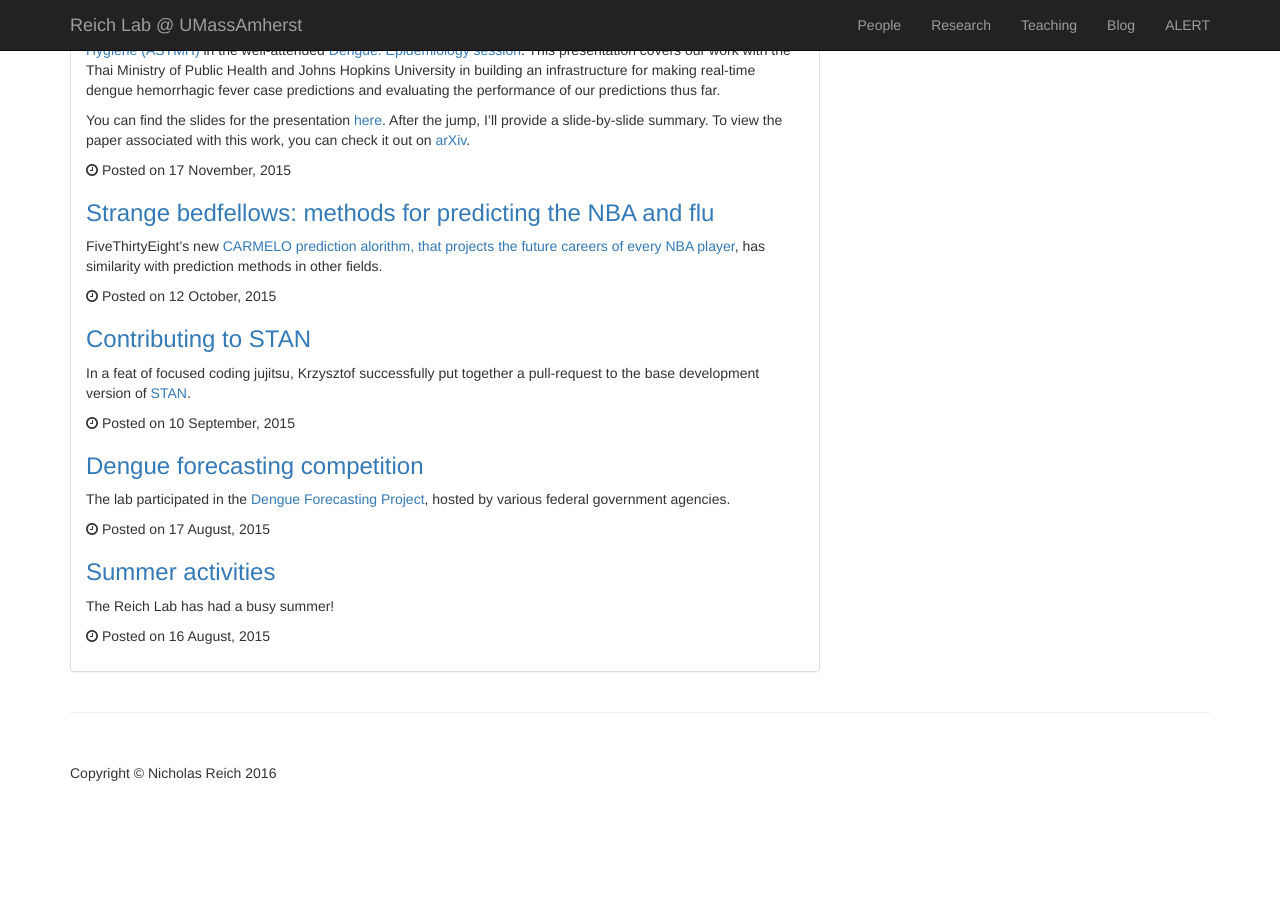
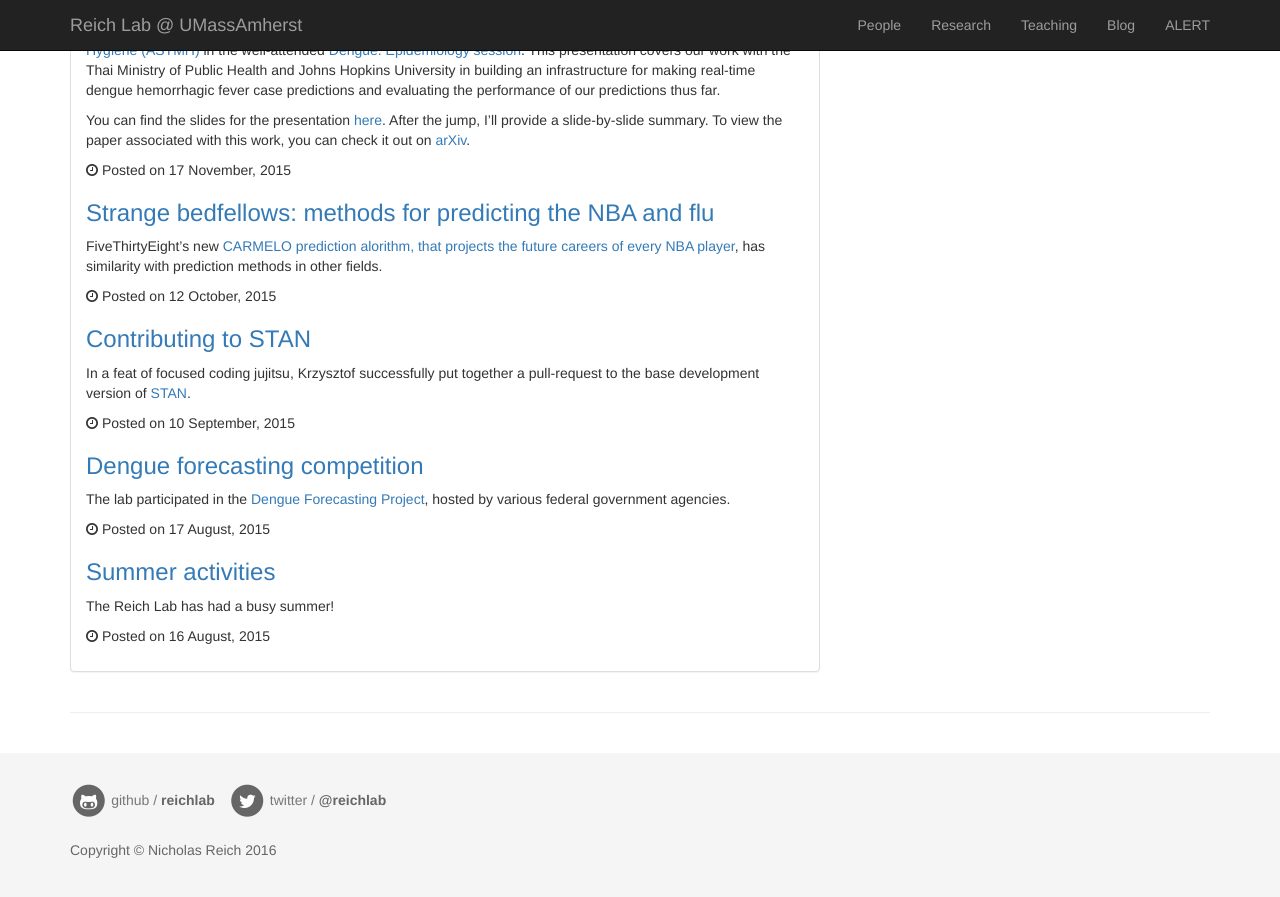
Before and after one commit to reichlab/reichlab.github.io, a Jekyll site: the page built from index.html, in a window 1280 px wide and 900 px high, scrolled down 3209 px. Shown: the top 897 px of the window. Built offline with Jekyll 4.4.1, drawn with Linux system fonts in a browser that asks for light colours; the list of posts is cut into pages by our own code; comment, search, counter and statistics services are not loaded; before the commit the page ends 4052 px from its top, so only the background shows below that.

Commit message:
Footer links
Fixes #26

```diff
--- a/_includes/footer.html
+++ b/_includes/footer.html
@@ -1,14 +1,35 @@
-        <!-- Footer -->
-        <footer>
-            <div class="row">
-                <div class="col-lg-12">
-                    <p>Copyright &copy; Nicholas Reich {{ site.time | date: '%Y' }}</p>
-                </div>
-            </div>
-        </footer>
-
     </div>
     <!-- /.container -->
+
+    <footer>
+        <div class="container">
+            <div>
+                <a href="https://github.com/reichlab" id="github-btn" target="_blank">
+                    <span class="fa-stack fa-lg">
+                        <i class="fa fa-circle fa-stack-2x"></i>
+                        <i class="fa fa-github-alt fa-stack-1x fa-inverse"></i>
+                    </span>
+                    <span class="btn-text">
+                        <span class="text-light">github /</span>
+                        reichlab
+                    </span>
+                </a>
+                <a href="https://twitter.com/reichlab" id="twitter-btn" target="_blank">
+                    <span class="fa-stack fa-lg">
+                        <i class="fa fa-circle fa-stack-2x"></i>
+                        <i class="fa fa-twitter fa-stack-1x fa-inverse"></i>
+                    </span>
+                    <span class="btn-text">
+                        <span class="text-light">twitter /</span>
+                        @reichlab
+                    </span>
+                </a>
+            </div>
+            <div id="footer-note">
+                <p>Copyright &copy; Nicholas Reich {{ site.time | date: '%Y' }}</p>
+            </div>
+        </div>
+    </footer>
 
     <!-- jQuery -->
     <script src="{{ site.baseurl}}/js/jquery.js"></script>
--- a/_includes/header.html
+++ b/_includes/header.html
@@ -18,6 +18,9 @@
 
     <!-- Custom Fonts -->
     <link href="{{ site.baseurl }}/font-awesome/css/font-awesome.min.css" rel="stylesheet" type="text/css">
+
+    <!-- Extra css -->
+    <link href="{{ site.baseurl }}/css/custom.css" rel="stylesheet">
 
     <!-- HTML5 Shim and Respond.js IE8 support of HTML5 elements and media queries -->
     <!-- WARNING: Respond.js doesn't work if you view the page via file:// -->
--- /dev/null
+++ b/css/custom.css
@@ -0,0 +1,40 @@
+/* Additional css properties writing over the modern-business.css template */
+
+footer {
+    margin: 0px;
+    margin-top: 20px;
+    padding: 30px 20px;
+    background-color: #f5f5f5;
+}
+
+footer a, a:hover, a:focus {
+    color: #666;
+    text-decoration: none;
+}
+
+.btn-text {
+    font-size: 14px;
+    font-weight: bold;
+}
+
+footer a .text-light {
+    font-weight: normal;
+    color: #777;
+}
+
+footer a#twitter-btn {
+    margin-left: 10px;
+}
+
+footer a#github-btn:hover {
+    color: black !important;
+}
+
+footer a#twitter-btn:hover {
+    color: #1da1f2 !important;
+}
+
+footer #footer-note {
+    margin-top: 20px;
+    color: #666;
+}
```
